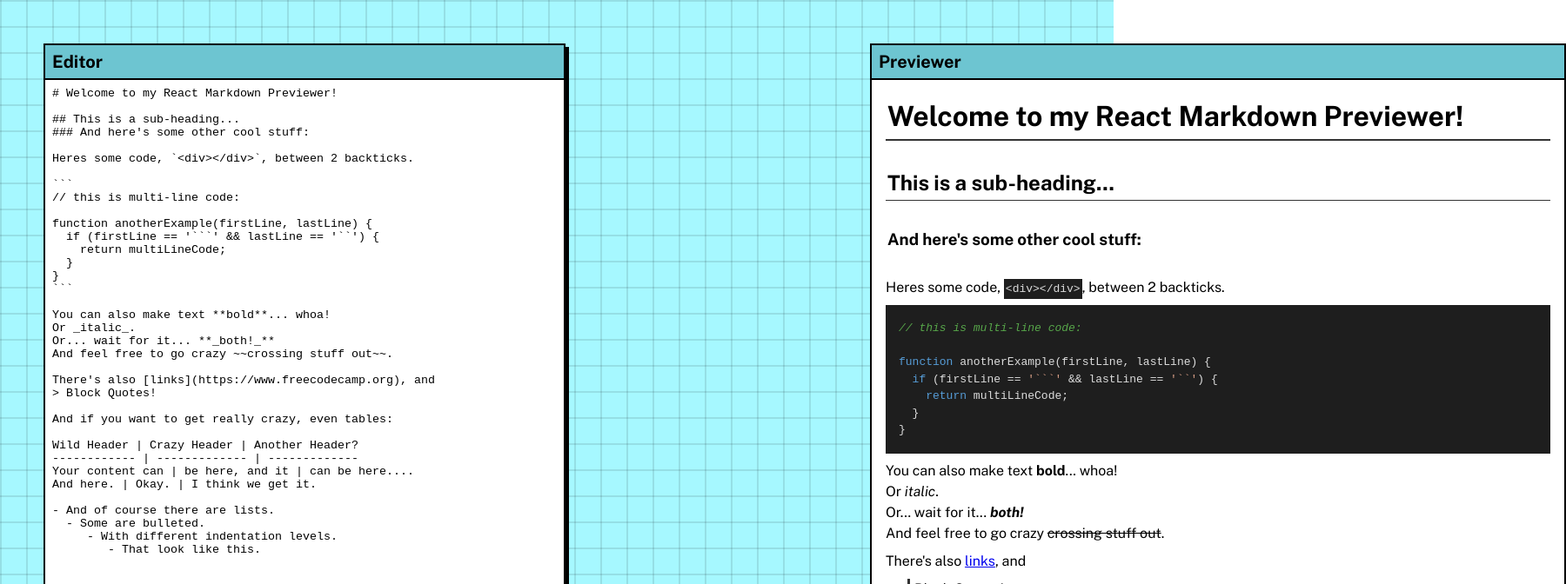
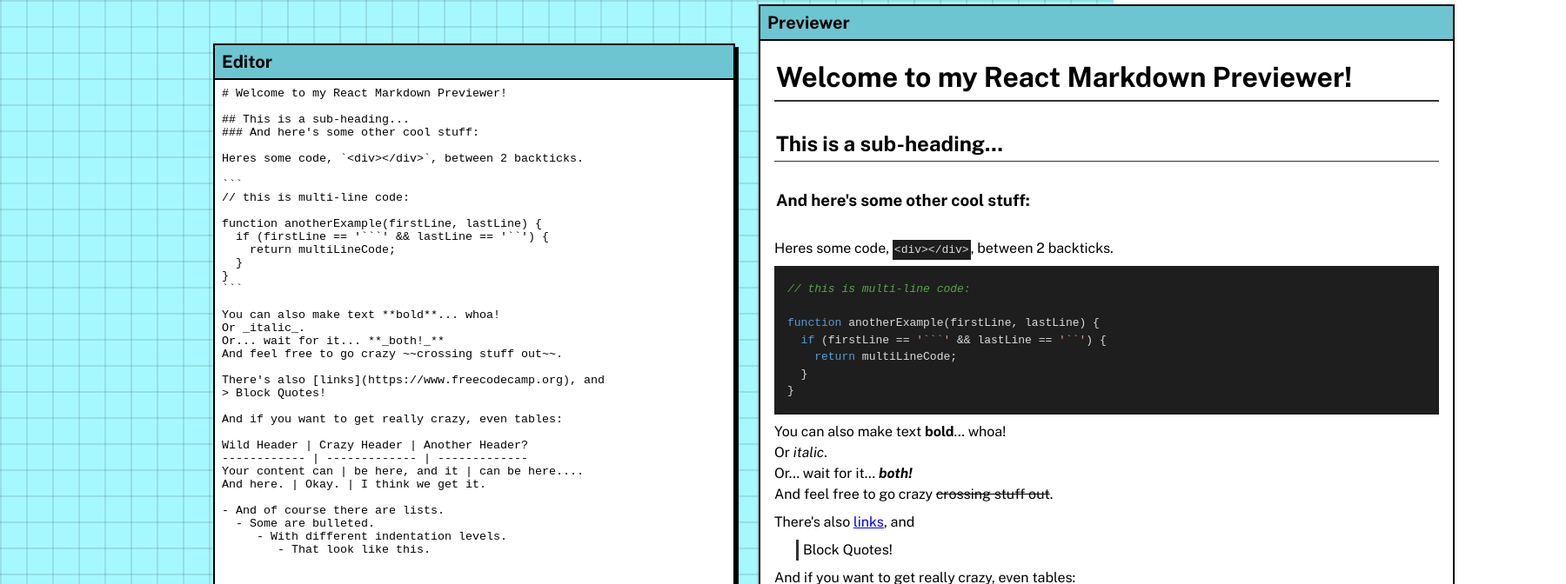
Before and after one commit to Speakiez/markdown-previewer, a React (Vite) app: page / in a window 1280 px wide. Shown: the top 672 px of the page at 87% size, 1800 px wide, since content can reach past the window. Built offline with nearby package versions, Linux system fonts and the light colour scheme.

Commit message:
Adjust style

```diff
--- a/src/styles/globals.css
+++ b/src/styles/globals.css
@@ -42,13 +42,13 @@ body {
 
 #editor-wrapper {
   top: 50px;
-  left: 50px;
+  left: 245px;
   z-index: 5;
 }
 
 .preview-wrapper {
-  top: 50px;
-  left: 1000px;
+  top: 5px;
+  left: 872px;
   z-index: 4;
 }
 
@@ -62,6 +62,7 @@ body {
   border: 2px solid #000000;
   border-bottom: none;
   box-shadow: 4px 4px 0 #000000;
+  cursor: grab;
 }
 
 #editor-header span, .preview-header span {
@@ -82,7 +83,7 @@ body {
   width: 600px;
   height: 710px;
   max-width: 600px;
-  max-height: 900px;
+  max-height: 885px;
   padding: 8px;
 }
 
@@ -91,9 +92,8 @@ body {
   flex-direction: column;
   gap: 8px;
   width: 800px;
-
   max-width: 800px;
-  max-height: 825px;
+  max-height: 885px;
   overflow: auto;
   padding: 16px;
   text-align: left;
```
